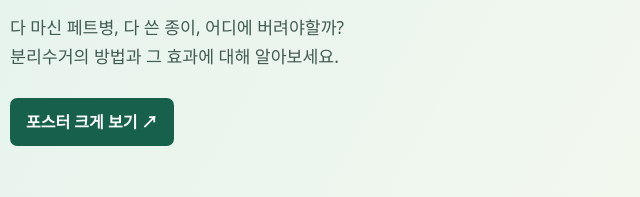
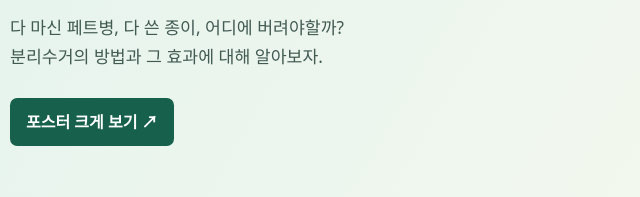
Before and after one commit to 2610413-phw/poster, a plain HTML site: page index.html in a window 1280 px wide. Shown: the part 431-628 px from the top of the page, 70-710 px from the left. Drawn offline with Linux system fonts and the light colour scheme.

Commit message:
Update index.html

```diff
--- a/index.html
+++ b/index.html
@@ -23,7 +23,7 @@
         <div>
           <p class="eyebrow">SDGs 11 · 지속가능한 도시와 공동체</p>
           <h1>건강한 미래도시를<br>향한 <em>첫걸음</em></h1>
-          <p class="intro">다 마신 페트병, 다 쓴 종이, 어디에 버려야할까?<br>분리수거의 방법과 그 효과에 대해 알아보세요.</p>
+          <p class="intro">다 마신 페트병, 다 쓴 종이, 어디에 버려야할까?<br>분리수거의 방법과 그 효과에 대해 알아보자.</p>
           <div class="actions"><button class="button" type="button" id="open-poster" aria-haspopup="dialog">포스터 크게 보기 <span aria-hidden="true">↗</span></button></div>
         </div>
         <figure class="poster" id="poster">
```
